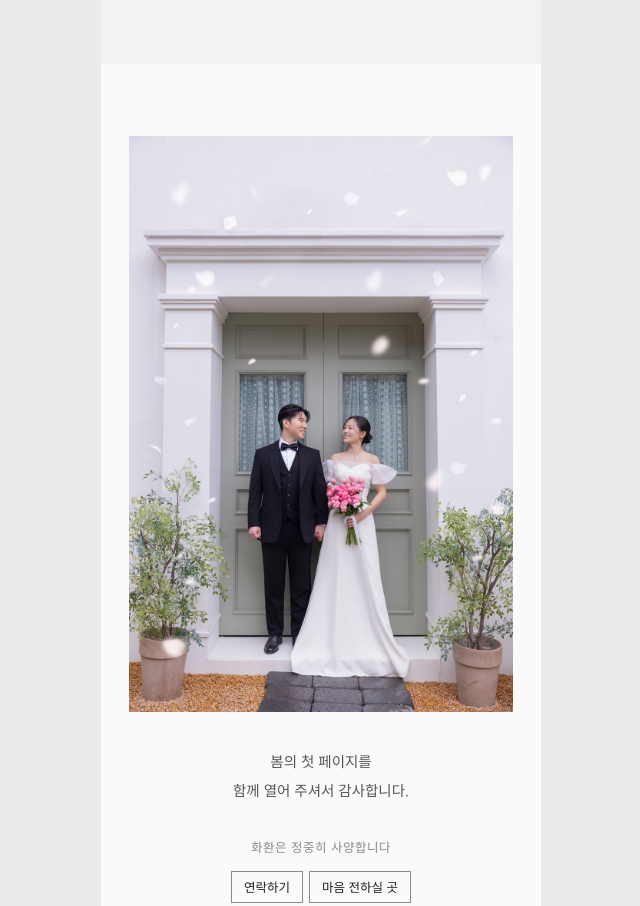
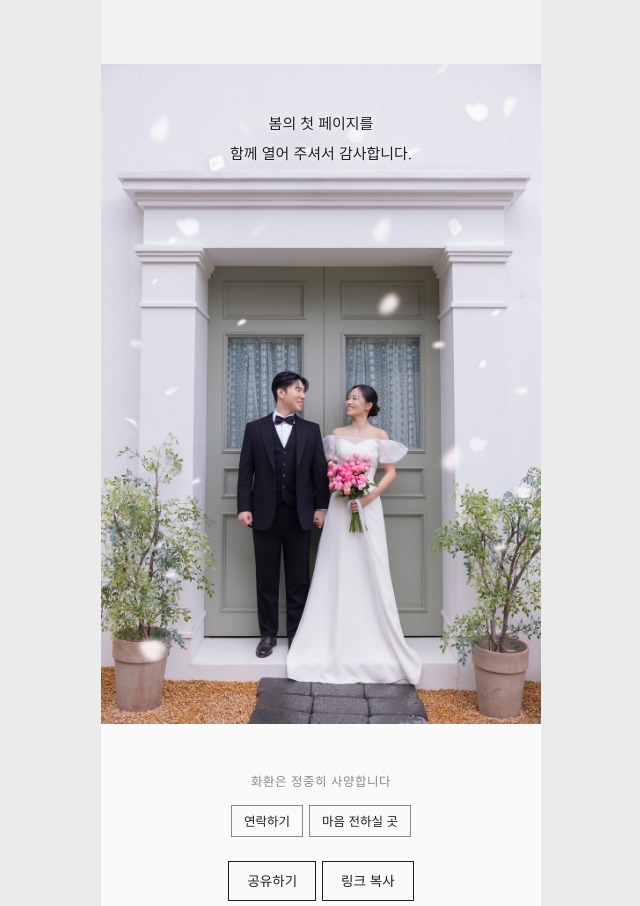
Before and after one commit to shincy0912-netizen/wedding, a plain HTML site: page index.html in a window 1280 px wide. Shown: the part 4960-5866 px from the top of the page, without its empty margins (319-959 px from the left). Drawn offline with nearby package versions, Linux system fonts and the light colour scheme.

Commit message:
마지막 사진 꽉 차게, 문구를 사진 위로
Co-Authored-By: Claude Opus 5.5 <noreply@anthropic.com>
Claude-Session: https://claude.ai/code/session_01NCanrcdHfTAWPxPeJGYshp

```diff
--- a/index.html
+++ b/index.html
@@ -153,7 +153,10 @@ details[open] summary::after{content:"−"}
 .wreath{margin-top:28px;font-family:var(--sans)!important;font-size:12.5px!important;color:var(--ink-3)!important;letter-spacing:.04em}
 .btns.small{margin-top:12px}
 .btn.sm{padding:7px 12px;font-size:12.5px;border-color:var(--ink-3)}
-.end-photo{width:100%;margin:0 auto 36px}
+.end-hero{position:relative}
+.end-hero img{width:100%}
+.end-hero p{position:absolute;left:0;right:0;top:7%;margin:0;text-align:center;font-family:var(--serif);font-size:15px;line-height:2;color:var(--ink);text-shadow:0 0 12px rgba(255,255,255,.9),0 0 3px rgba(255,255,255,.8)}
+section.end{padding-top:44px}
 .end p{font-family:var(--serif);font-size:14.5px;line-height:2;color:var(--ink-2)}
 footer{padding:28px 16px 40px;text-align:center;font-family:var(--latin);font-size:12px;letter-spacing:.2em;color:var(--ink-3)}
 
@@ -272,10 +275,13 @@ footer{padding:28px 16px 40px;text-align:center;font-family:var(--latin);font-si
   </div>
 </section>
 
+<div class="end-hero reveal">
+  <img src="images/end.jpg?v=1" alt="" loading="lazy">
+  <p>봄의 첫 페이지를<br>함께 열어 주셔서 감사합니다.</p>
+</div>
+
 <section class="end reveal">
-  <img class="end-photo" src="images/end.jpg?v=1" alt="" loading="lazy">
-  <p>봄의 첫 페이지를<br>함께 열어 주셔서 감사합니다.</p>
-  <p class="wreath">화환은 정중히 사양합니다</p>
+  <p class="wreath" style="margin-top:0">화환은 정중히 사양합니다</p>
   <div class="btns small">
     <button class="btn sm" type="button" data-open="contact">연락하기</button>
     <button class="btn sm" type="button" data-open="accounts">마음 전하실 곳</button>
```
